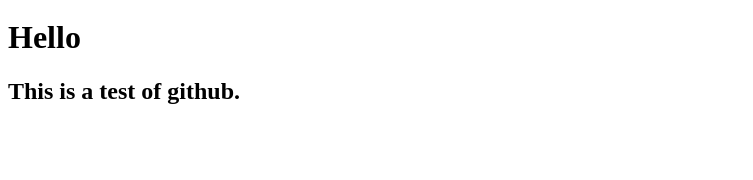
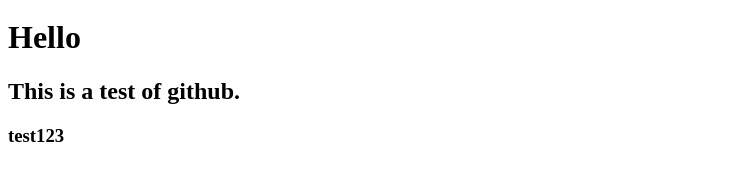
Before and after one commit to gdaigle/CSCI3321_Grant_Daigle_Front, a plain HTML site: page src/index.html in a window 1280 px wide. Shown: the part 314-494 px from the top of the page, without its empty margins (0-753 px from the left). Drawn offline with Linux system fonts and the light colour scheme; files that its build step writes are made by us from their sources.

Commit message:
Modified index.html

```diff
--- a/src/index.html
+++ b/src/index.html
@@ -19,5 +19,6 @@
     </nav>
     <h1>Hello</h1>
     <h2>This is a test of github.</h2>
+    <h3>test123</h3>
 </body>
 </html>
```
